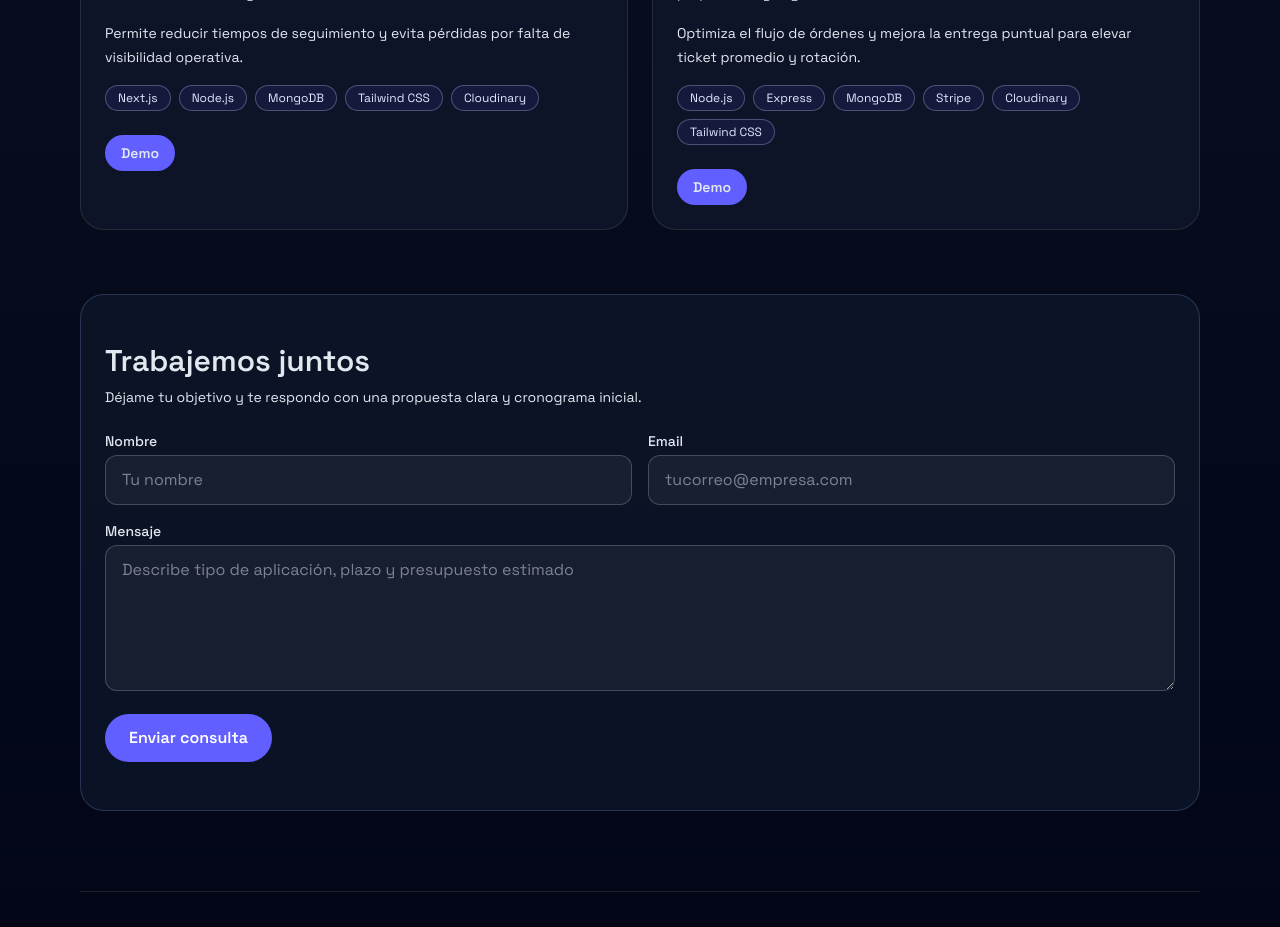
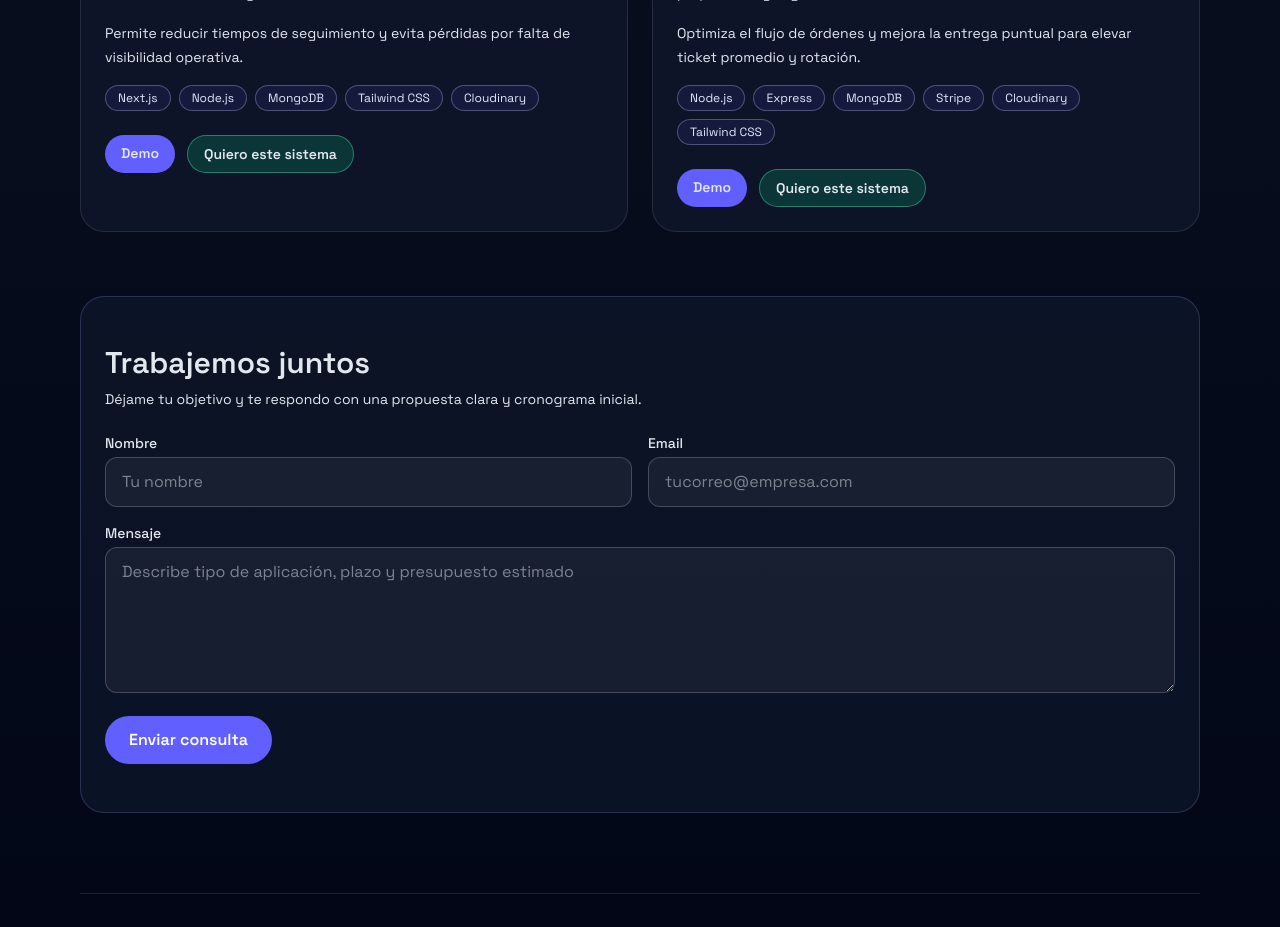
Before and after one commit to mauriciousa993-rgb/Logicbiz-dev, a Next.js app: page / in a window 1280 px wide. Shown: the part 2420-3347 px from the top of the page. Built offline with nearby package versions, Linux system fonts and the light colour scheme.

Commit message:
feat: add request system CTA in project card

```diff
--- a/app/components/ProjectCard.tsx
+++ b/app/components/ProjectCard.tsx
@@ -6,6 +6,10 @@ type ProjectCardProps = {
 };
 
 export function ProjectCard({ project }: ProjectCardProps) {
+  const whatsappNumber = "573229310990";
+  const whatsappMessage = `Hola, vi el proyecto \"${project.title}\" en tu portafolio y quiero pedir una cotización similar para mi negocio.`;
+  const whatsappHref = `https://wa.me/${whatsappNumber}?text=${encodeURIComponent(whatsappMessage)}`;
+
   return (
     <article className="group overflow-hidden rounded-3xl border border-white/10 bg-slate-900/80 transition duration-300 hover:-translate-y-1 hover:border-indigo-300 hover:shadow-2xl hover:shadow-indigo-900/30">
       <div className="relative h-72 w-full overflow-hidden">
@@ -43,6 +47,14 @@ export function ProjectCard({ project }: ProjectCardProps) {
           >
             Demo
           </a>
+          <a
+            href={whatsappHref}
+            target="_blank"
+            rel="noopener noreferrer"
+            className="rounded-full border border-emerald-300/40 bg-emerald-500/20 px-4 py-2 text-sm font-semibold text-emerald-100 transition hover:border-emerald-200 hover:bg-emerald-400/30"
+          >
+            Quiero este sistema
+          </a>
         </div>
       </div>
     </article>
```
